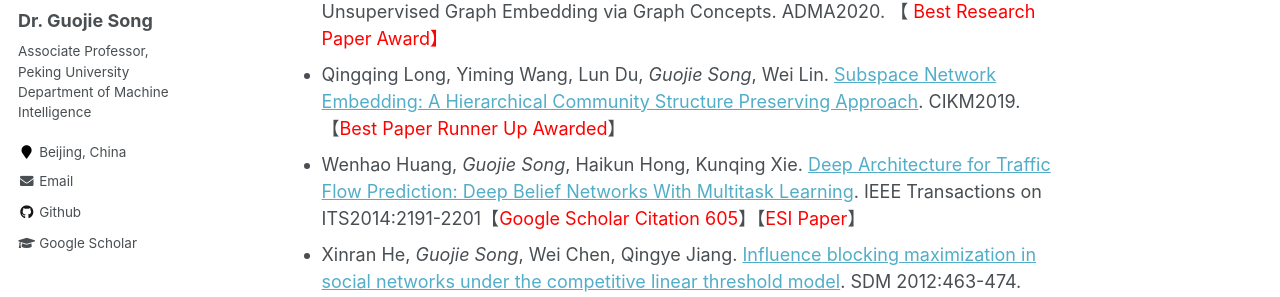
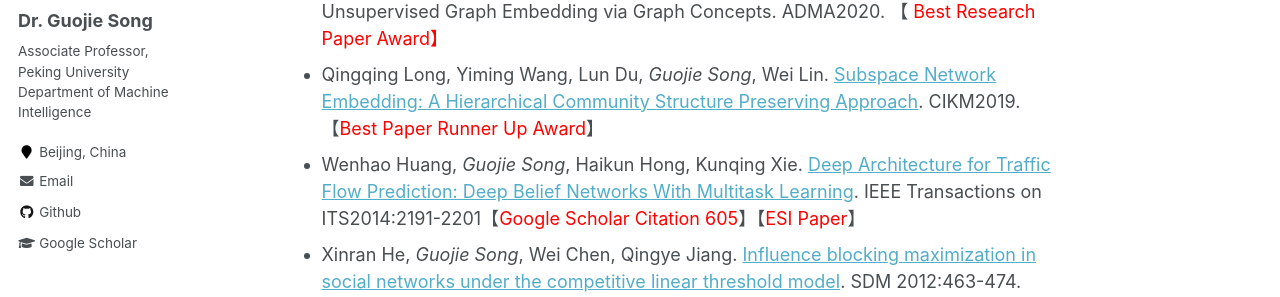
Before and after one commit to gjsong-pku/gjsong-pku.github.io, a Jekyll site: the page built from _pages/about.md, in a window 1280 px wide and 900 px high, scrolled down 1799 px. Shown: the part 281-578 px from the top of the window. Built offline with Jekyll 4.4.1, drawn with Linux system fonts in a browser that asks for light colours.

Commit message:
Update about.md

```diff
--- a/_pages/about.md
+++ b/_pages/about.md
@@ -58,7 +58,7 @@ Research Interests
 Selected Publications
 ======
 - Xiaojun Ma, Ziyao Li, Siwei Wei, *Guojie Song*: Elaborating the Bayesian Priors in Unsupervised Graph Embedding via Graph Concepts. ADMA2020. 【<span style="color:red"> Best Research Paper Award】
-- Qingqing Long, Yiming Wang, Lun Du, *Guojie Song*, Wei Lin. [Subspace Network Embedding: A Hierarchical Community Structure Preserving Approach](https://dl.acm.org/citation.cfm?doid=3357384.3357947). CIKM2019.【<span style="color:red">Best Paper Runner Up Awarded</span>】
+- Qingqing Long, Yiming Wang, Lun Du, *Guojie Song*, Wei Lin. [Subspace Network Embedding: A Hierarchical Community Structure Preserving Approach](https://dl.acm.org/citation.cfm?doid=3357384.3357947). CIKM2019.【<span style="color:red">Best Paper Runner Up Award</span>】
 - Wenhao Huang, *Guojie Song*, Haikun Hong, Kunqing Xie. [Deep Architecture for Traffic Flow Prediction: Deep Belief Networks With Multitask Learning](https://ieeexplore.ieee.org/document/6786503/). IEEE Transactions on ITS2014:2191-2201【<span style="color:red">Google Scholar Citation 605</span>】【<span style="color:red">ESI Paper</span>】
 -  Xinran He, *Guojie Song*, Wei Chen, Qingye Jiang. [Influence blocking maximization in social networks under the competitive linear threshold model](https://arxiv.org/abs/1110.4723). SDM 2012:463-474.【<span style="color:red">Google Scholar Citation 301</span>】
 - Yu Wang, Gao Cong, *Guojie Song*, Kunqing Xie: [Community-based greedy algorithm for mining top-K influential nodes in social networks](https://dl.acm.org/citation.cfm?doid=1835804.1835935). KDD:2010:1039-1048.【<span style="color:red">Google Scholar Citation 521</span>】
```
